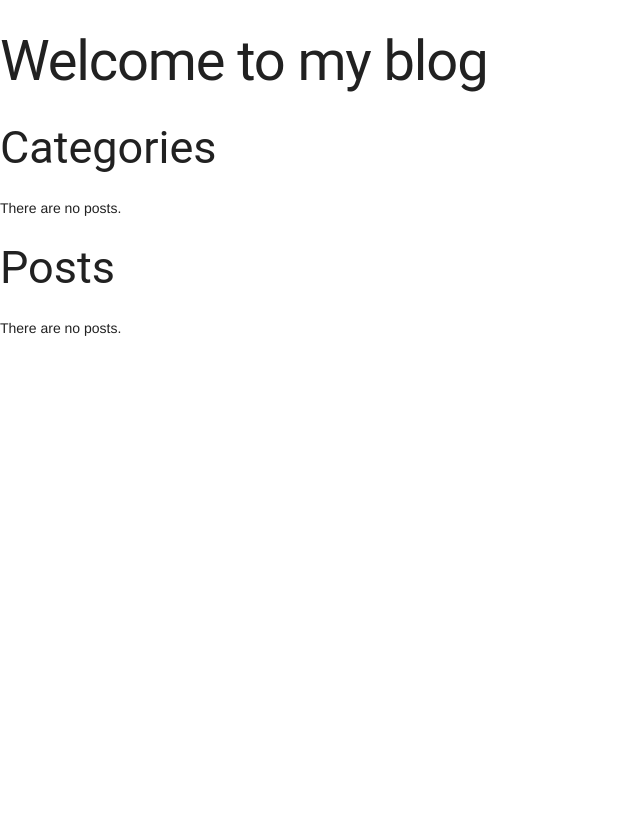
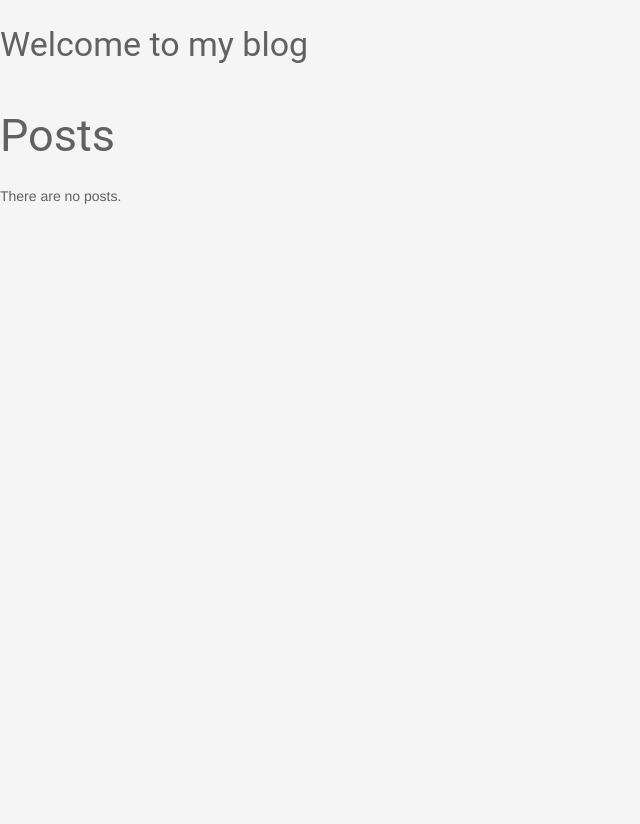
Before and after one commit to phodal/growth-in-action-code, a Django app: page / in a window 1280 px wide. Shown: the whole page, without its empty margins (0-640 px from the left). Run offline with Django 3.2, Linux system fonts and the light colour scheme; data that the repository does not hold is empty.

Commit message:
delete category

```diff
--- a/templates/base.html
+++ b/templates/base.html
@@ -4,12 +4,14 @@
     <head>
         <title>{% block head_title %}Welcome to my blog{% endblock %}</title>
         <link rel="stylesheet" type="text/css" href="{% static "css/material.min.css" %}">
-        <script src="{% static "js/material.min.js" %}"></script>
     </head>
-    <body>
-        <h1>{% block title %}Welcome to my block{% endblock %}</h1>
+    <body class="mdl-demo mdl-color--grey-100 mdl-color-text--grey-700 mdl-base">
+        <h3>{% block title %}Welcome to my block{% endblock %}</h3>
+        <main class="mdl-layout__content">
         {% block content %}
 
         {% endblock %}
+        </main>
+        <script src="{% static "js/material.min.js" %}"></script>
     </body>
 </html>
--- a/templates/index.html
+++ b/templates/index.html
@@ -2,17 +2,6 @@
 {% block title %}Welcome to my blog{% endblock %}
 
 {% block content %}
-    <h2>Categories</h2>
-    {% if categories %}
-        <ul>
-        {% for category in categories %}
-            <li><a href="{{ category.get_absolute_url }}">{{ category.title }}</a></li>
-        {% endfor %}
-        </ul>
-    {% else %}
-        <p>There are no posts.</p>
-    {% endif %}
-
     <h2>Posts</h2>
     {% if posts %}
         <ul>
```
